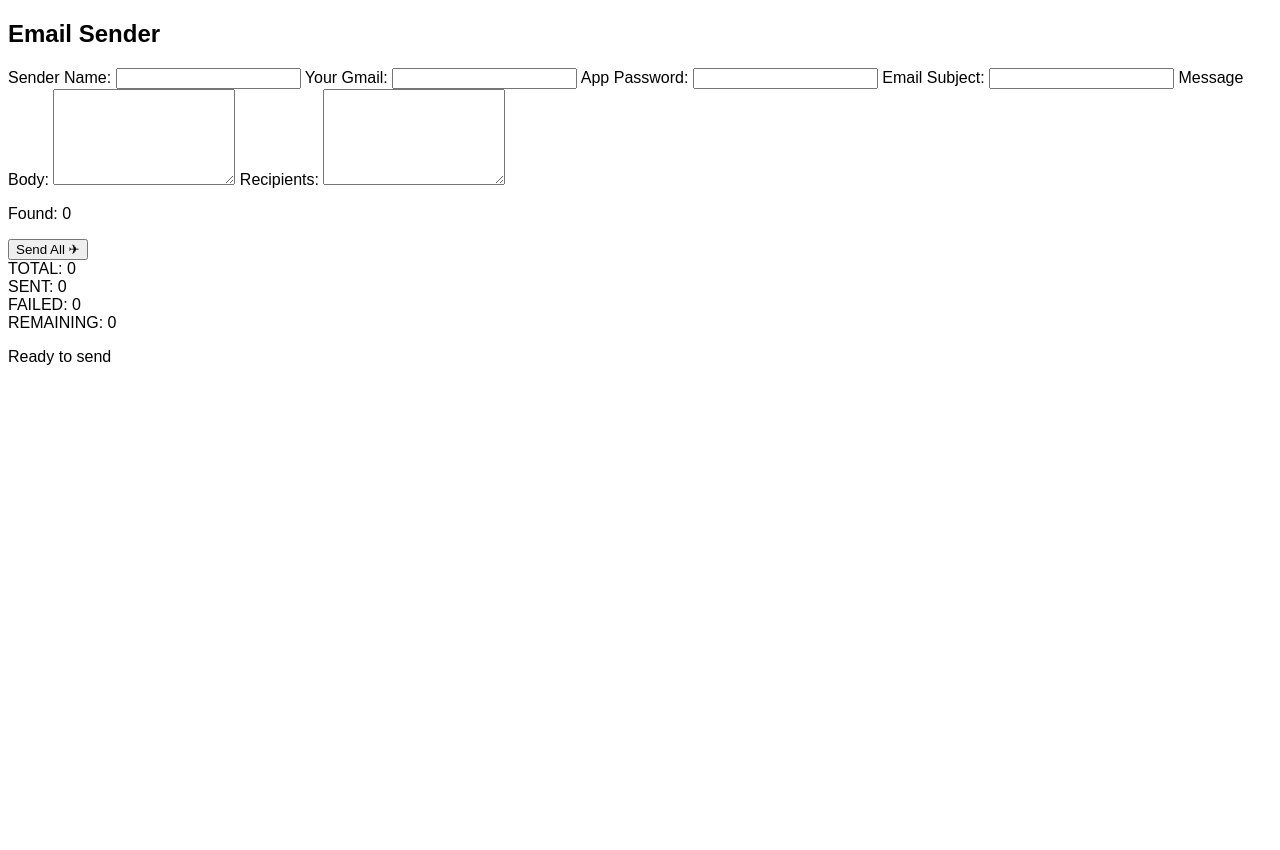
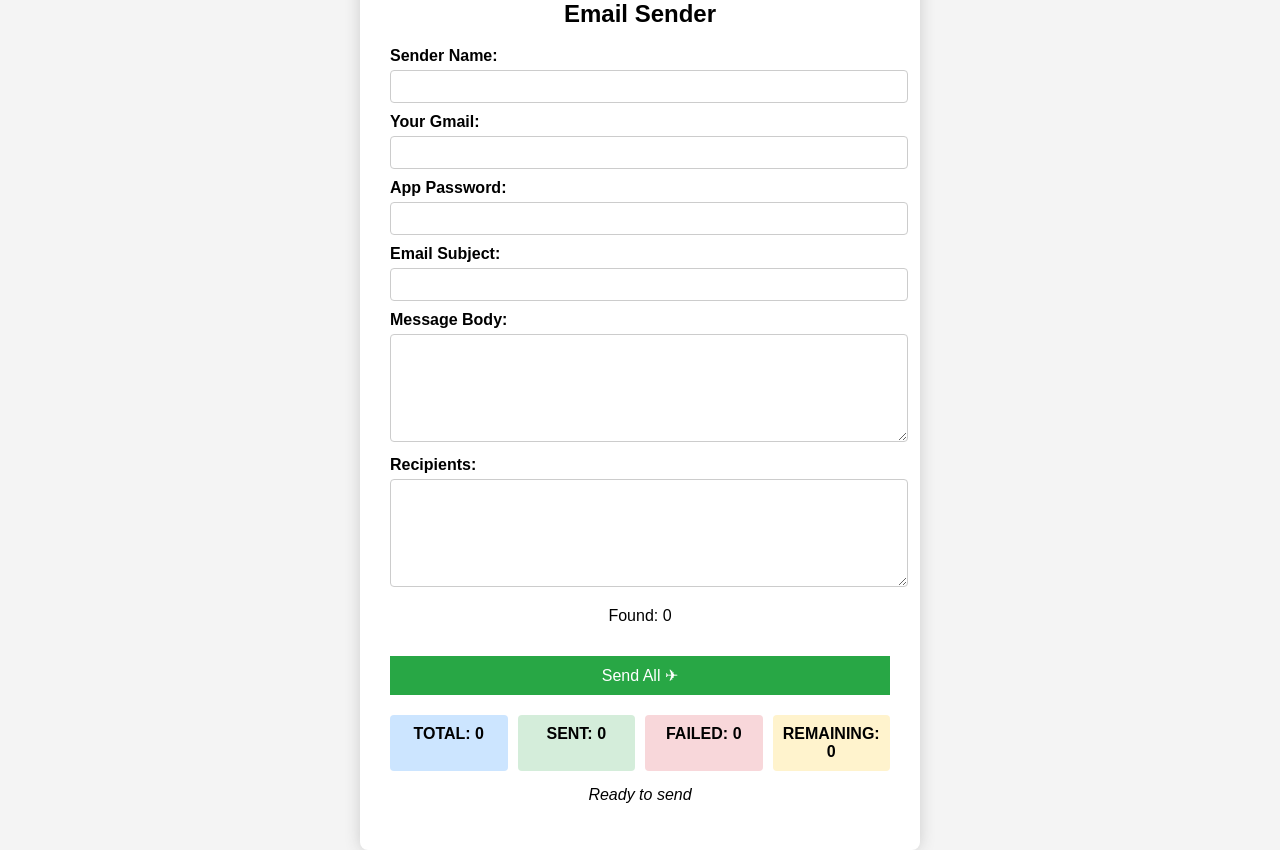
Before and after one commit to pradeepkumar95751-bit/Pradee-Kumar, a Flask app: page / in a window 1280 px wide. Before the commit the page ends 365 px from the top, so only its background shows below. Run offline with Flask 2, Linux system fonts and the light colour scheme.

Commit message:
Update style.css

```diff
--- a/static/style.css
+++ b/static/style.css
@@ -1,2 +1,127 @@
 body {
-    font-family: Arial, sans
+    font-family: Arial, sans-serif;
+    background: #f4f4f4;
+    margin: 0;
+    height: 100vh;
+    display: flex;
+    align-items: center;
+    justify-content: center;
+}
+
+.center-container {
+    display: flex;
+    justify-content: center;
+    align-items: center;
+    width: 100%;
+}
+
+.dashboard {
+    background: #fff;
+    padding: 30px;
+    border-radius: 8px;
+    box-shadow: 0 0 15px #ccc;
+    width: 500px;
+    text-align: center;
+}
+
+label {
+    display: block;
+    margin-top: 10px;
+    font-weight: bold;
+    text-align: left;
+}
+
+input, textarea {
+    width: 100%;
+    padding: 8px;
+    margin-top: 5px;
+    border-radius: 4px;
+    border: 1px solid #ccc;
+}
+
+.send-btn {
+    background: #28a745;
+    color: #fff;
+    border: none;
+    padding: 10px;
+    margin-top: 15px;
+    cursor: pointer;
+    width: 100%;
+    font-size: 16px;
+}
+
+.send-btn:hover {
+    background: #218838;
+}
+
+.send-btn:disabled {
+    background: #ccc;
+    cursor: not-allowed;
+}
+
+/* Spam Protection Box */
+.spam-protection {
+    border: 1px solid #28a745;
+    background: #f9fff9;
+    padding: 15px;
+    margin-top: 20px;
+    border-radius: 6px;
+    box-shadow: 0 0 5px #ccc;
+    text-align: left;
+    font-family: Arial, sans-serif;
+}
+
+.spam-header {
+    font-weight: bold;
+    color: #333;
+    margin-bottom: 8px;
+}
+
+.spam-success {
+    color: green;
+    font-weight: bold;
+    margin-bottom: 5px;
+}
+
+.spam-warning {
+    color: orange;
+    font-weight: bold;
+    margin-bottom: 5px;
+}
+
+.spam-note {
+    font-size: 13px;
+    margin-bottom: 8px;
+    color: red;
+}
+
+.spam-footer {
+    font-size: 12px;
+    color: #555;
+    text-align: right;
+}
+
+/* Counters */
+.counters {
+    display: flex;
+    gap: 10px;
+    margin-top: 20px;
+}
+
+.box {
+    flex: 1;
+    padding: 10px;
+    text-align: center;
+    border-radius: 4px;
+    font-weight: bold;
+}
+
+.total { background: #cce5ff; }
+.sent { background: #d4edda; }
+.failed { background: #f8d7da; }
+.remaining { background: #fff3cd; }
+
+.status {
+    margin-top: 15px;
+    font-style: italic;
+}
```
